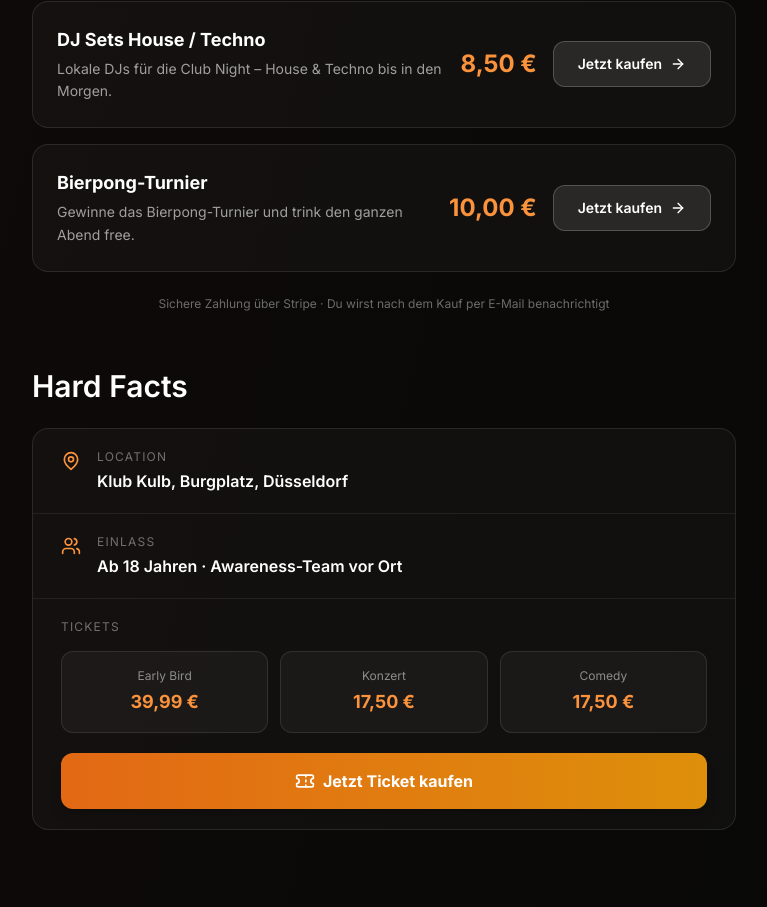
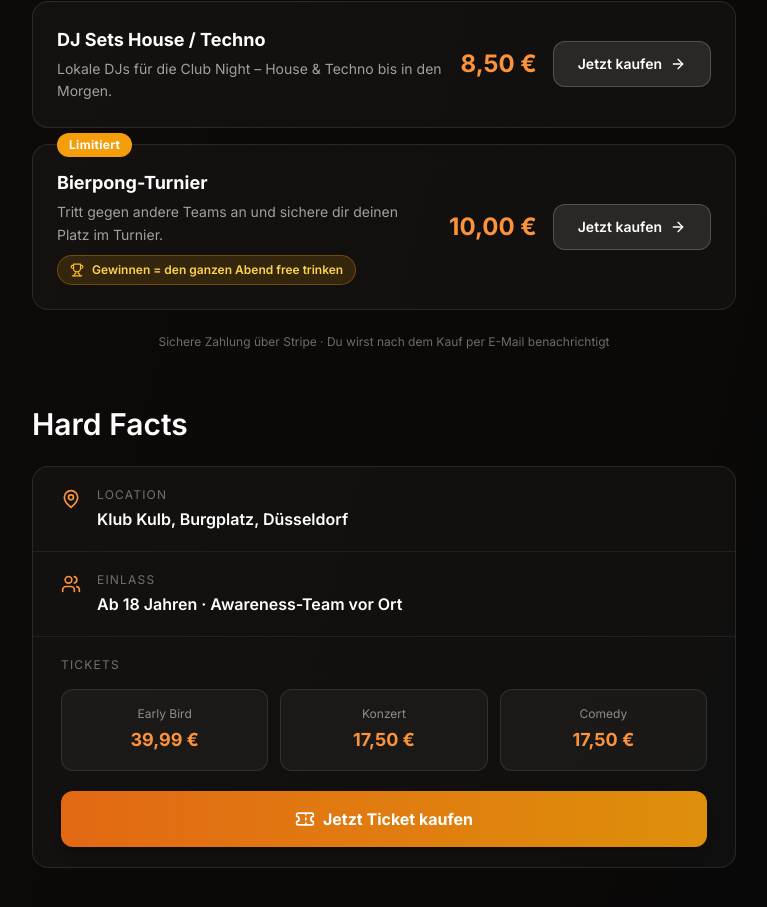
Before and after one commit to sunderbrinkquentin-coder/Freelance_3101, a React (Vite) app: page /#/festival in a window 1280 px wide. Shown: the part 4408-5315 px from the top of the page, without its empty margins (256-1023 px from the left). Built offline with nearby package versions, Linux system fonts and the light colour scheme; no server answers; what @react-pdf/renderer would draw is missing.

Commit message:
Update ticket type & card rendering

```diff
--- a/src/pages/HarmonyFestivalPage.tsx
+++ b/src/pages/HarmonyFestivalPage.tsx
@@ -67,9 +67,10 @@ const TICKETS = [
     priceId: import.meta.env.VITE_STRIPE_HARMONY_BIERPONG,
     label: 'Bierpong-Turnier',
     price: 10.00,
-    description: 'Gewinne das Bierpong-Turnier und trink den ganzen Abend free.',
+    description: 'Tritt gegen andere Teams an und sichere dir deinen Platz im Turnier.',
     highlight: false,
-    badge: null,
+    badge: 'Limitiert',
+    perk: 'Gewinnen = den ganzen Abend free trinken',
   },
 ];
 
@@ -417,7 +418,7 @@ export default function HarmonyFestivalPage() {
                   }`}
                 >
                   {ticket.badge && (
-                    <span className="absolute -top-3 left-6 px-3 py-1 rounded-full bg-orange-500 text-white text-xs font-bold tracking-wide">
+                    <span className={`absolute -top-3 left-6 px-3 py-1 rounded-full text-white text-xs font-bold tracking-wide ${ticket.badge === 'Limitiert' ? 'bg-amber-500' : 'bg-orange-500'}`}>
                       {ticket.badge}
                     </span>
                   )}
@@ -426,6 +427,12 @@ export default function HarmonyFestivalPage() {
                       <h3 className="font-bold text-white text-lg">{ticket.label}</h3>
                     </div>
                     <p className="text-sm text-white/60 leading-relaxed">{ticket.description}</p>
+                    {'perk' in ticket && ticket.perk && (
+                      <div className="mt-2 inline-flex items-center gap-2 px-3 py-1.5 rounded-lg bg-amber-500/15 border border-amber-500/30">
+                        <Trophy className="w-3.5 h-3.5 text-amber-400 flex-shrink-0" />
+                        <span className="text-amber-300 text-xs font-semibold">{ticket.perk}</span>
+                      </div>
+                    )}
                   </div>
                   <div className="flex flex-col sm:flex-row items-start sm:items-center gap-4 flex-shrink-0">
                     <span className="text-2xl font-bold text-orange-400">
```
